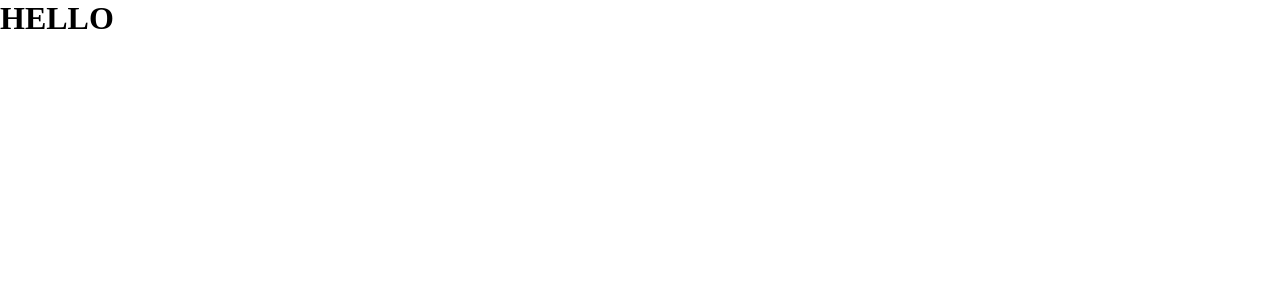
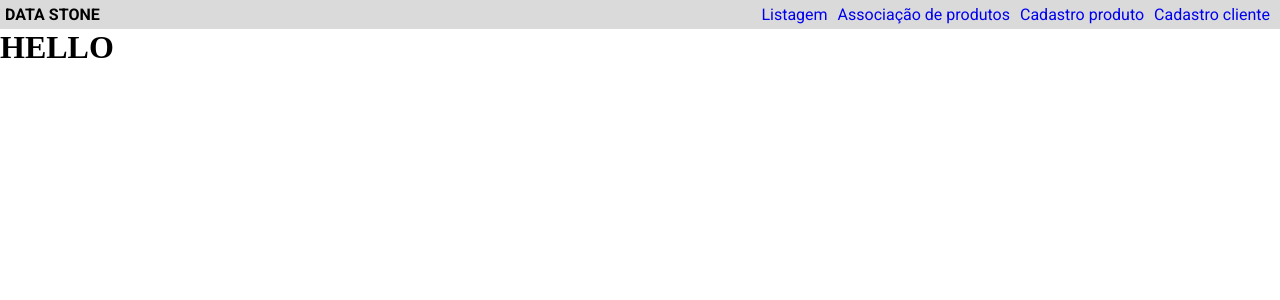
Before and after one commit to thiagolbf/costumer_register, a React (Vite) app: page / in a window 1280 px wide. Before the commit this address had no page. Shown: the top 300 px of the page. Built offline with nearby package versions, Linux system fonts and the light colour scheme.

Commit message:
add component header

```diff
--- /dev/null
+++ b/src/components/Header/index.tsx
@@ -0,0 +1,27 @@
+import { useState } from "react";
+
+import { Header } from "./style";
+import { Link } from "react-router-dom";
+
+import { GiHamburgerMenu } from "react-icons/gi";
+
+export const HeaderComponent = () => {
+  const [responsive, setResponsive] = useState(false);
+
+  console.log(responsive);
+  return (
+    <>
+      <Header responsive={responsive}>
+        <p>data stone</p>
+        <Link to="/teste">Cadastro cliente</Link>
+        <Link to="/teste">Cadastro produto</Link>
+        <Link to="/teste">Associação de produtos</Link>
+        <Link to="/teste">Listagem</Link>
+        <GiHamburgerMenu
+          className="icon"
+          onClick={() => setResponsive(!responsive)}
+        />
+      </Header>
+    </>
+  );
+};
--- /dev/null
+++ b/src/components/Header/style.ts
@@ -0,0 +1,68 @@
+import styled, { css } from "styled-components";
+
+interface HeaderProps {
+  responsive: boolean;
+}
+
+export const Header = styled.header<HeaderProps>`
+  background-color: var(--grey-300);
+  overflow: hidden;
+
+  font-family: var(--roboto);
+  padding: 5px;
+
+  > a {
+    float: right;
+    display: block;
+    text-align: center;
+    margin: 0 5px;
+  }
+
+  a:visited {
+    color: var(--black-900);
+  }
+
+  > p {
+    float: left;
+    text-transform: uppercase;
+    font-weight: 900;
+  }
+
+  svg.icon {
+    display: none;
+  }
+
+  @media screen and (max-width: 600px) {
+    a:not(:first-child) {
+      display: none;
+    }
+    svg.icon {
+      float: right;
+      display: block;
+    }
+
+    ${(props) =>
+      props.responsive &&
+      css`
+        position: relative;
+
+        svg.icon {
+          position: absolute;
+          right: 0;
+          top: 0;
+        }
+
+        > a:not(:first-child) {
+          float: none;
+          display: block;
+          text-align: left;
+          margin: 5px 0;
+        }
+        > p {
+          float: none;
+          text-align: left;
+          margin-bottom: 20px;
+        }
+      `}
+  }
+`;
--- a/src/routes/index.tsx
+++ b/src/routes/index.tsx
@@ -1,8 +1,11 @@
 import { Route, Routes } from "react-router-dom";
+
+import { HeaderComponent } from "../components/Header";
 
 export const RoutesComponent = () => {
   return (
     <>
+      <HeaderComponent />
       <h1>HELLO</h1>
       <Routes></Routes>
     </>
--- a/src/style/global.ts
+++ b/src/style/global.ts
@@ -14,6 +14,7 @@ export const Globalstyle = createGlobalStyle`
 
     :root {
         font-size: 16px;
+        --roboto: 'Roboto', sans-serif;
 
         //colors
 
```
